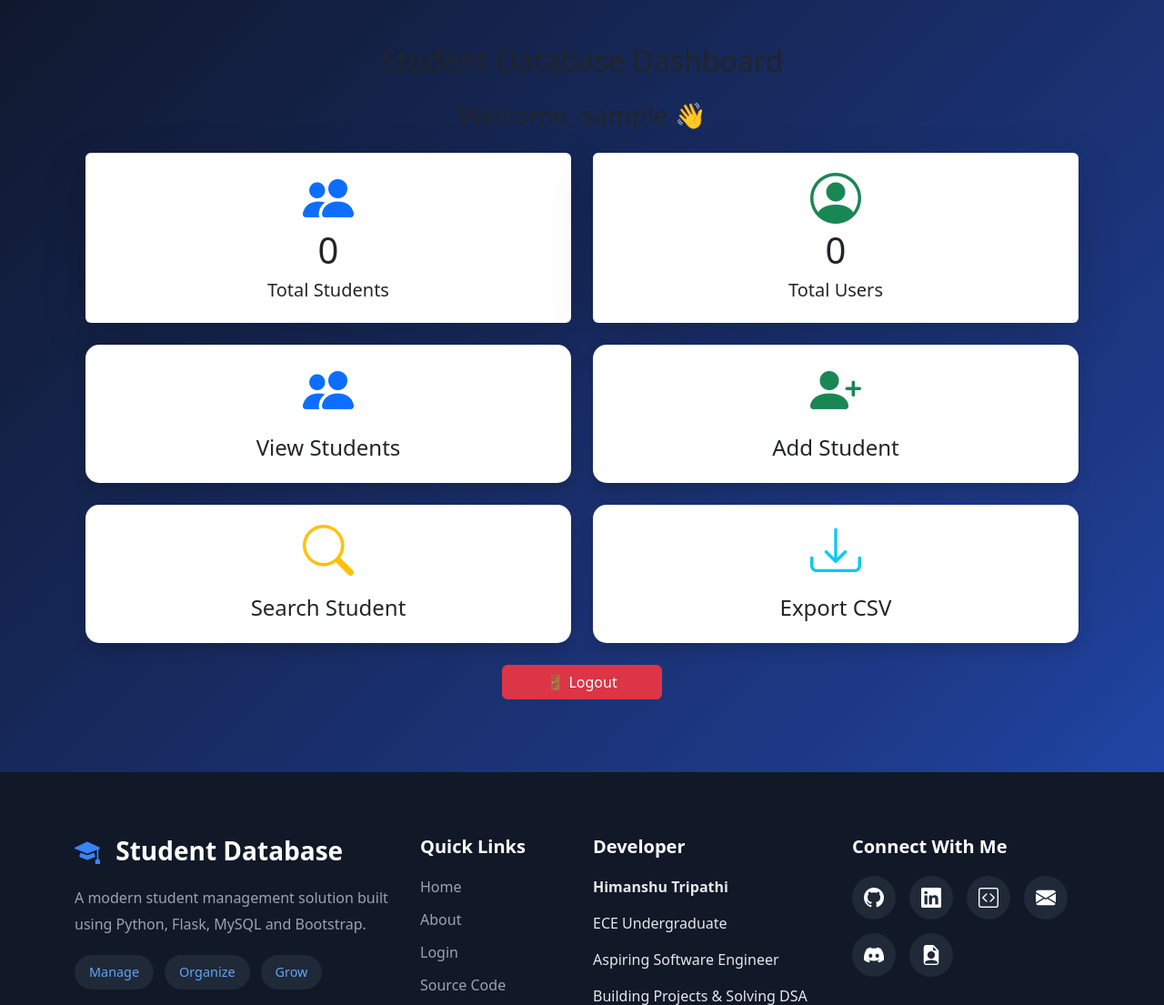
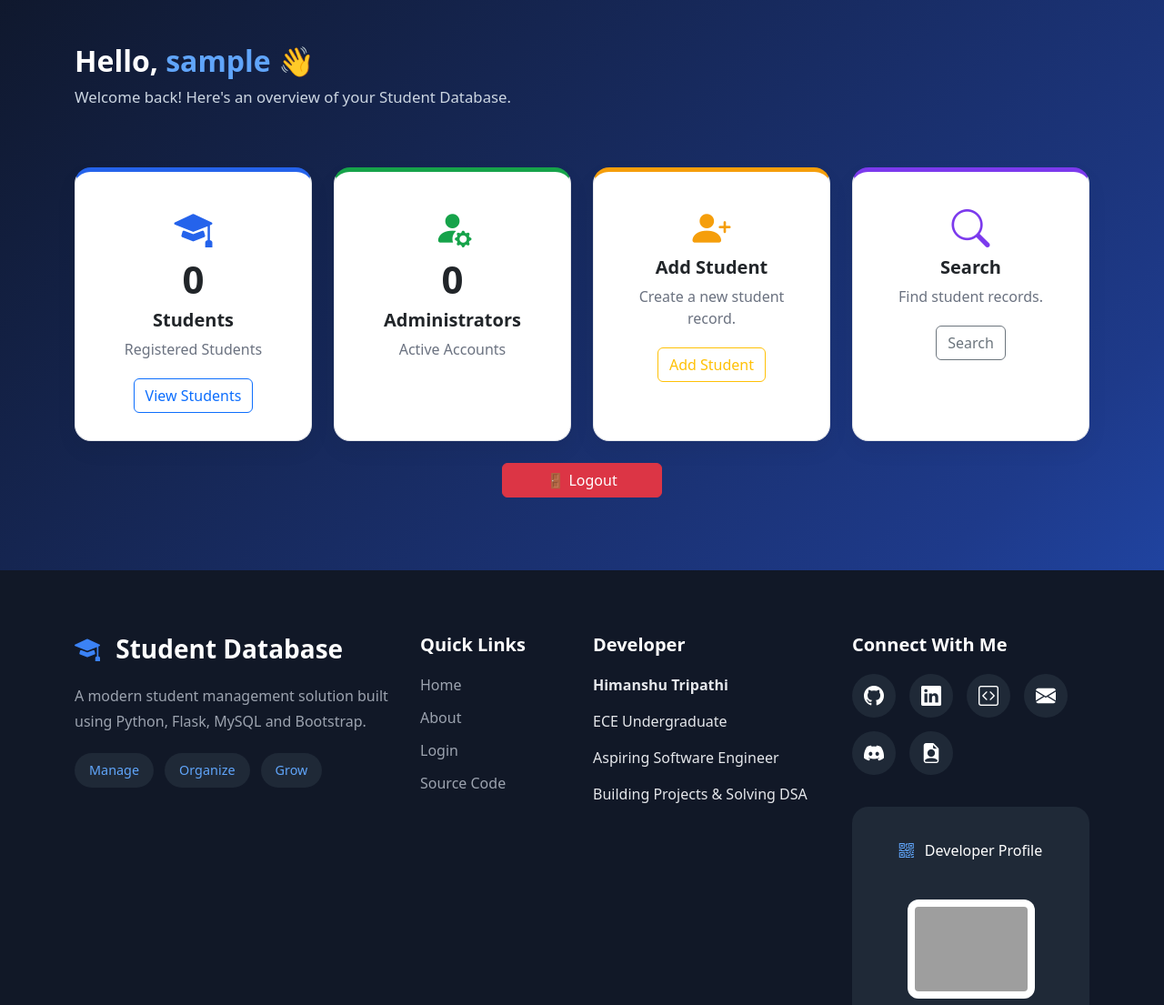
Before and after one commit to himanshu07-12/student-database-management-system, a Flask app: page /dashboard in a window 1280 px wide. Shown: the part 64-1169 px from the top of the page at 91% size. Run offline with Flask 3, Linux system fonts and the light colour scheme; the visitor is signed in with stand-in values (Sample User, id 1); data that the repository does not hold is empty; grey boxes are pictures that could not be loaded.

Commit message:
initial try to refactor dashboard

```diff
--- a/static/style.css
+++ b/static/style.css
@@ -833,3 +833,137 @@ body{
     margin-bottom:8px;
 
 }
+/* ===========================
+        DASHBOARD
+=========================== */
+
+.dashboard-header{
+
+    margin:35px 0 40px;
+
+}
+
+.dashboard-header h2{
+
+    font-size:2rem;
+
+    font-weight:700;
+
+    color:#ffffff;
+
+}
+
+.dashboard-header span{
+
+    color:#60a5fa;
+
+}
+
+.dashboard-header p{
+
+    color:#cbd5e1;
+
+    margin-top:8px;
+
+    font-size:1.05rem;
+
+}
+.dashboard-card{
+
+    background:#fff;
+
+    border-radius:18px;
+
+    padding:30px;
+
+    text-align:center;
+
+    border:1px solid #e5e7eb;
+
+    box-shadow:0 10px 25px rgba(0,0,0,.05);
+
+    transition:.3s;
+
+    height:100%;
+
+}
+
+.dashboard-card:hover{
+
+    transform:translateY(-6px);
+
+    box-shadow:0 18px 40px rgba(0,0,0,.08);
+
+}
+.card-icon{
+
+    font-size:42px;
+
+    margin-bottom:20px;
+
+}
+.dashboard-card h1{
+
+    font-size:42px;
+
+    font-weight:700;
+
+    margin-bottom:8px;
+
+}
+.dashboard-card h5{
+
+    font-weight:600;
+
+}
+.dashboard-card p{
+
+    color:#6b7280;
+
+    margin-bottom:20px;
+
+}
+.students-card{
+
+    border-top:5px solid #2563eb;
+
+}
+
+.students-card .card-icon{
+
+    color:#2563eb;
+
+}
+.admin-card{
+
+    border-top:5px solid #16a34a;
+
+}
+
+.admin-card .card-icon{
+
+    color:#16a34a;
+
+}
+.add-card{
+
+    border-top:5px solid #f59e0b;
+
+}
+
+.add-card .card-icon{
+
+    color:#f59e0b;
+
+}
+.search-card{
+
+    border-top:5px solid #7c3aed;
+
+}
+
+.search-card .card-icon{
+
+    color:#7c3aed;
+
+}
--- a/templates/dashboard.html
+++ b/templates/dashboard.html
@@ -2,136 +2,109 @@
 
 {% block content %}
 
-<div class="container mt-4">
+<div class="dashboard-header">
 
-    <h2 class="text-center mb-4">
-        Student Database Dashboard
+    <h2>
+
+        Hello,
+        <span>{{ session.user }}</span>
+        👋
+
     </h2>
 
-    <div class="row mb-4">
+    <p>
 
-         <h3 class="text-center mb-4">
-            Welcome, {{ session["user"] }} 👋
-        </h3>
+        Welcome back! Here's an overview of your Student Database.
 
-        <div class="col-md-6">
+    </p>
 
+</div>
 
-            <div class="card shadow-lg border-0 text-center">
+<div class="row g-4 mt-2">
 
-                <div class="card-body">
+    <!-- Students -->
 
-                    <i class="bi bi-people-fill display-4 text-primary"></i>
+    <div class="col-lg-3 col-md-6">
 
-                    <h1>{{ student_count }}</h1>
+        <div class="dashboard-card students-card">
 
-                    <h5>Total Students</h5>
+            <i class="bi bi-mortarboard-fill card-icon"></i>
 
-                 </div>
+            <h1>{{ student_count }}</h1>
 
-            </div>
+            <h5>Students</h5>
 
-        </div>
+            <p>Registered Students</p>
 
-        <div class="col-md-6">
+            <a href="/students" class="btn btn-outline-primary">
 
-           <div class="card shadow-lg border-0 text-center">
+                View Students
 
-                <div class="card-body">
-
-                    <i class="bi bi-person-circle display-4 text-success"></i>
-
-                    <h1>{{ user_count }}</h1>
-
-                    <h5>Total Users</h5>
-
-                 </div>
-
-            </div>
+            </a>
 
         </div>
 
     </div>
 
- <div class="row g-4">
+    <!-- Admin -->
 
-    <div class="col-md-6">
+    <div class="col-lg-3 col-md-6">
 
-        <a href="/students" class="text-decoration-none">
+        <div class="dashboard-card admin-card">
 
-            <div class="card dashboard-card shadow border-0 h-100">
+            <i class="bi bi-person-fill-gear card-icon"></i>
 
-                <div class="card-body text-center">
+            <h1>{{ user_count }}</h1>
 
-                    <i class="bi bi-people-fill display-4 text-primary"></i>
+            <h5>Administrators</h5>
 
-                    <h4 class="mt-3">View Students</h4>
+            <p>Active Accounts</p>
 
-                </div>
-
-            </div>
-
-        </a>
+        </div>
 
     </div>
 
-    <div class="col-md-6">
+    <!-- Add Student -->
 
-        <a href="/add" class="text-decoration-none">
+    <div class="col-lg-3 col-md-6">
 
-            <div class="card dashboard-card shadow border-0 h-100">
+        <div class="dashboard-card add-card">
 
-                <div class="card-body text-center">
+            <i class="bi bi-person-plus-fill card-icon"></i>
 
-                    <i class="bi bi-person-plus-fill display-4 text-success"></i>
+            <h5>Add Student</h5>
 
-                    <h4 class="mt-3">Add Student</h4>
+            <p>Create a new student record.</p>
 
-                </div>
+            <a href="/add" class="btn btn-outline-warning">
 
-            </div>
+                Add Student
 
-        </a>
+            </a>
+
+        </div>
 
     </div>
 
-    <div class="col-md-6">
+    <!-- Search -->
 
-        <a href="/search" class="text-decoration-none">
+    <div class="col-lg-3 col-md-6">
 
-            <div class="card dashboard-card shadow border-0 h-100">
+        <div class="dashboard-card search-card">
 
-                <div class="card-body text-center">
+            <i class="bi bi-search card-icon"></i>
 
-                    <i class="bi bi-search display-4 text-warning"></i>
+            <h5>Search</h5>
 
-                    <h4 class="mt-3">Search Student</h4>
+            <p>Find student records.</p>
 
-                </div>
+            <a href="/search" class="btn btn-outline-secondary">
 
-            </div>
+                Search
 
-        </a>
+            </a>
 
-    </div>
-
-    <div class="col-md-6">
-
-        <a href="/export" class="text-decoration-none">
-
-            <div class="card dashboard-card shadow border-0 h-100">
-
-                <div class="card-body text-center">
-
-                    <i class="bi bi-download display-4 text-info"></i>
-
-                    <h4 class="mt-3">Export CSV</h4>
-
-                </div>
-
-            </div>
-
-        </a>
+        </div>
 
     </div>
 
```
